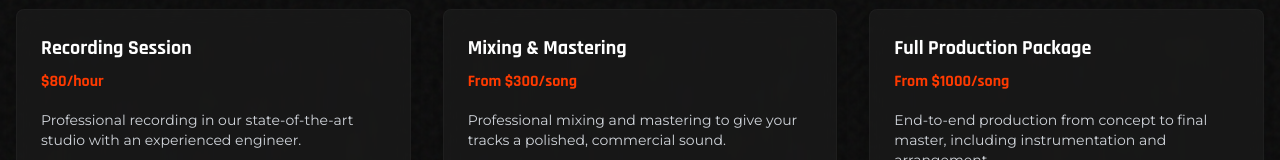
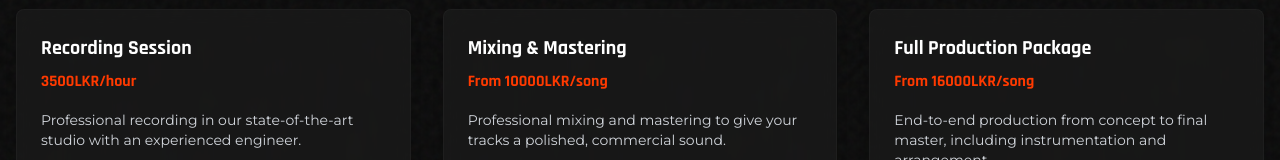
Before and after one commit to thechamod/onyxmusic, a React (Vite) app: page /booking in a window 1280 px wide. Shown: the part 279-439 px from the top of the page. Built offline with nearby package versions, Linux system fonts and the light colour scheme.

Commit message:
Booking.tsx

```diff
--- a/src/pages/Booking.tsx
+++ b/src/pages/Booking.tsx
@@ -21,7 +21,7 @@ const Booking: React.FC = () => {
   const services = [
     {
       name: 'Recording Session',
-      price: '$80/hour',
+      price: '3500LKR/hour',
       description: 'Professional recording in our state-of-the-art studio with an experienced engineer.',
       features: [
         'Up to 4 hours minimum booking',
@@ -32,7 +32,7 @@ const Booking: React.FC = () => {
     },
     {
       name: 'Mixing & Mastering',
-      price: 'From $300/song',
+      price: 'From 10000LKR/song',
       description: 'Professional mixing and mastering to give your tracks a polished, commercial sound.',
       features: [
         '2 rounds of revisions included',
@@ -43,7 +43,7 @@ const Booking: React.FC = () => {
     },
     {
       name: 'Full Production Package',
-      price: 'From $1000/song',
+      price: 'From 16000LKR/song',
       description: 'End-to-end production from concept to final master, including instrumentation and arrangement.',
       features: [
         'Beat production and instrumentation',
```
